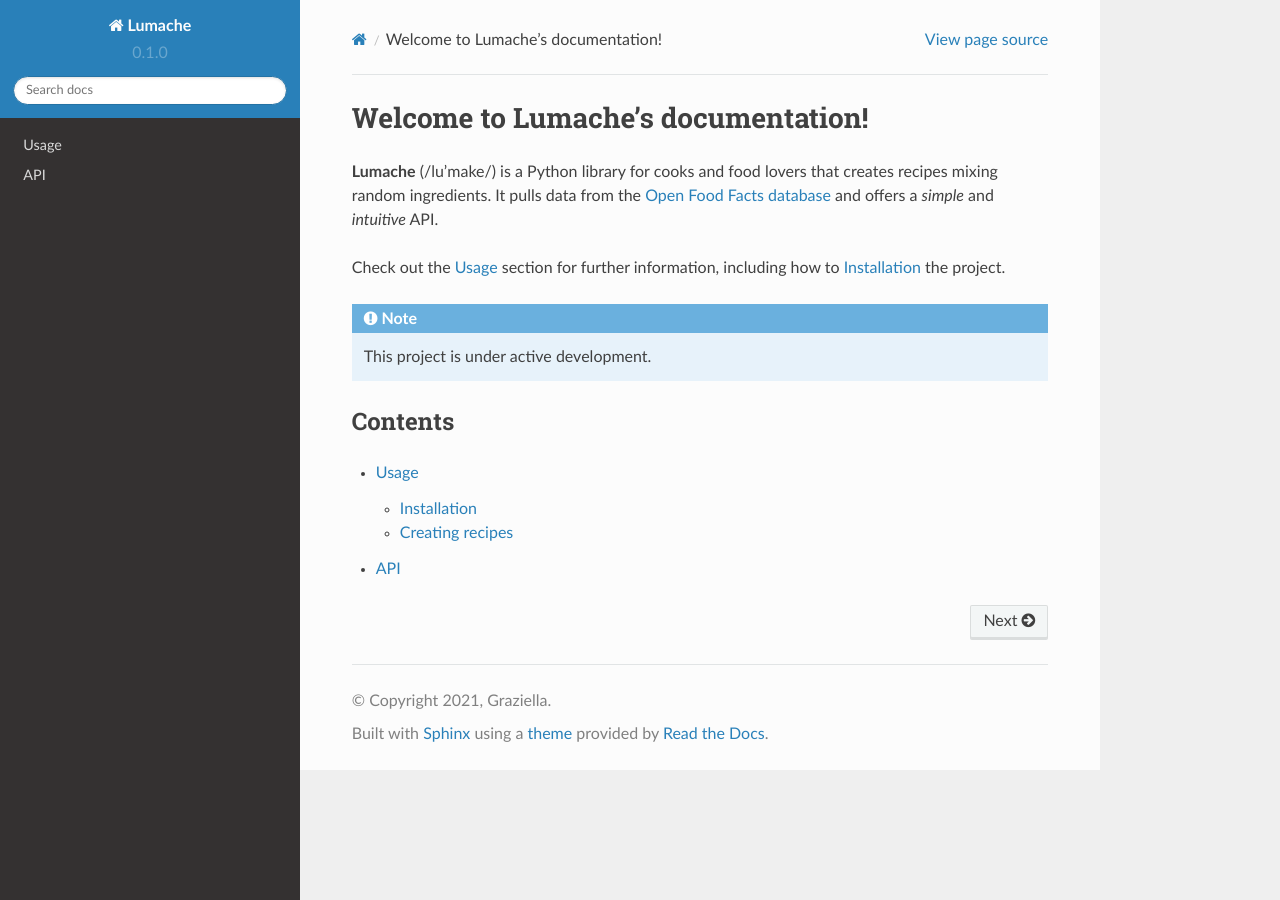
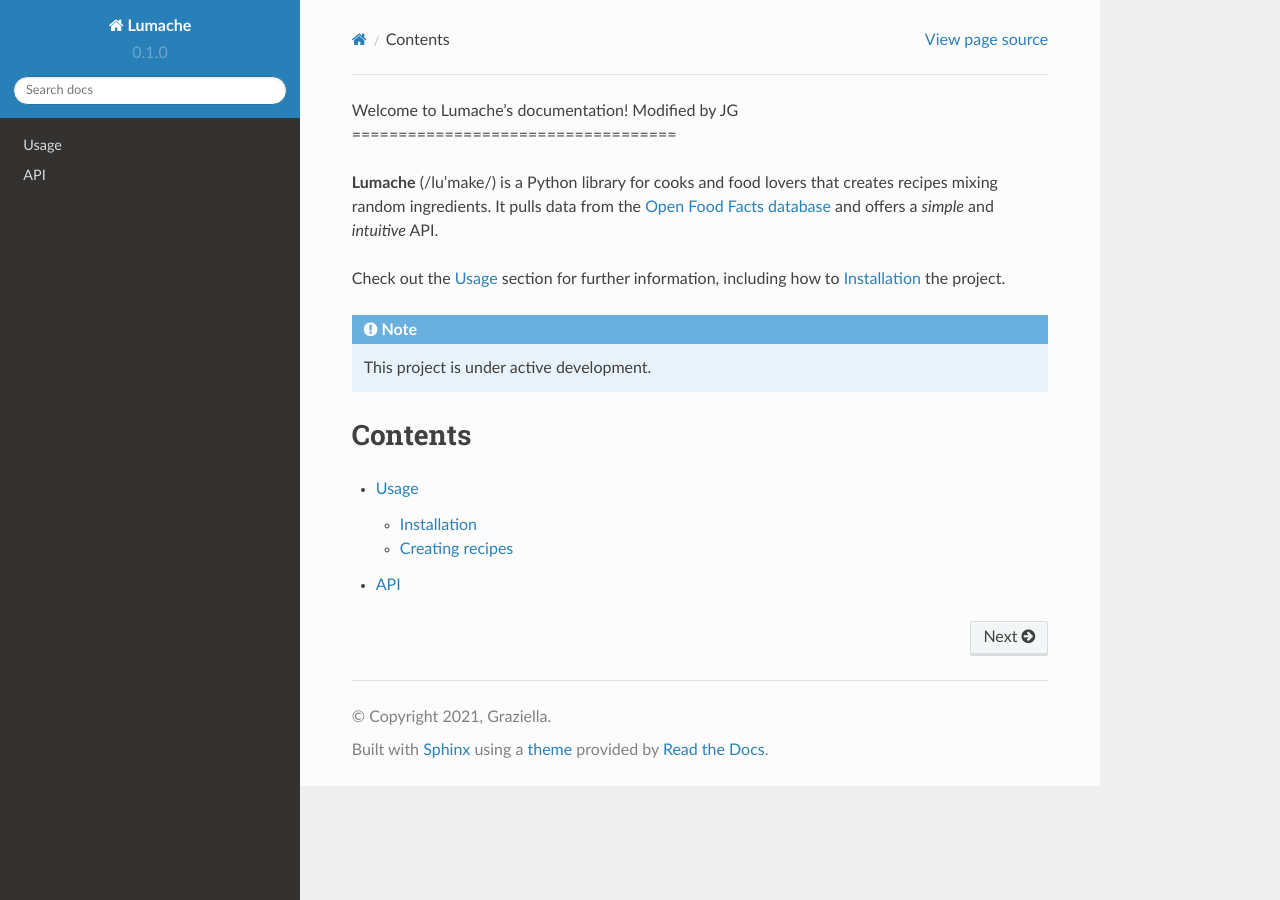
Before and after one commit to januszgranat/doctest_jg2, a Sphinx documentation site: the page built from docs/source/index.rst, in a window 1280 px wide. Built offline with Sphinx 7.4.7 and the Read the Docs theme 2.0.0, drawn with Linux system fonts in a browser that asks for light colours.

Commit message:
Update index.rst

```diff
--- a/docs/source/index.rst
+++ b/docs/source/index.rst
@@ -1,4 +1,5 @@
 Welcome to Lumache's documentation!
+Modified by JG
 ===================================
 
 **Lumache** (/lu'make/) is a Python library for cooks and food lovers
```
